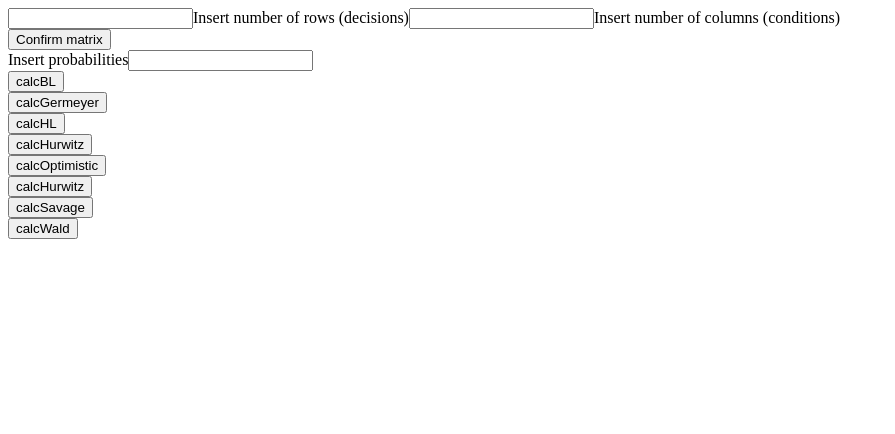
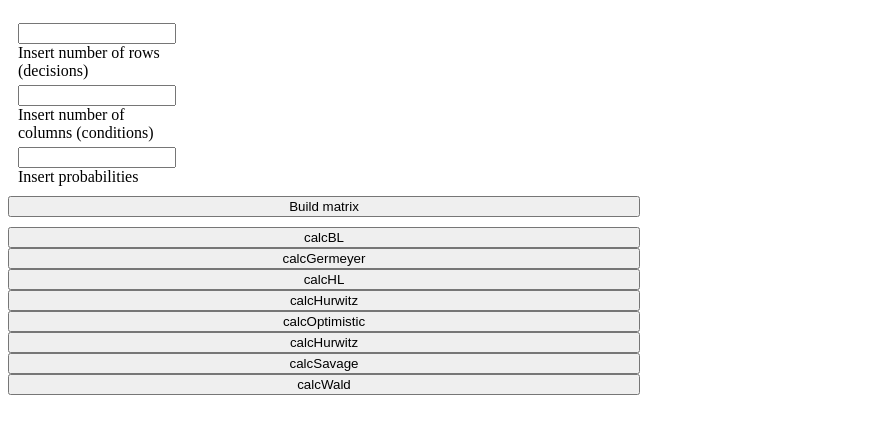
Before and after one commit to ILScc/Decision-Theory, a Vue app: page / in a window 1280 px wide. Shown: the top 434 px of the page, without its empty margins (0-895 px from the left). Built offline with nearby package versions, Linux system fonts and the light colour scheme.

Commit message:
Feat: add basic styles

```diff
--- a/package.json
+++ b/package.json
@@ -10,10 +10,11 @@
     "server": "node server.js"
   },
   "dependencies": {
+    "bootstrap": "^5.1.3",
     "core-js": "^3.6.5",
     "express": "^4.17.2",
     "serve-static": "^1.14.2",
-    "vue": "^3.0.0"
+    "vue": "^3.2.26"
   },
   "devDependencies": {
     "@types/jest": "^27.0.3",
--- a/src/App.vue
+++ b/src/App.vue
@@ -4,9 +4,7 @@
 
 <script lang="ts">
 import { defineComponent } from "vue";
-
 import AppMatrix from "./components/AppMatrix.vue";
-
 
 export default defineComponent({
   name: "App",
--- a/src/components/AppMatrix.vue
+++ b/src/components/AppMatrix.vue
@@ -1,9 +1,12 @@
 <template>
-  <form>
+  <div class="matrix-builder">
+    <form class="cells-builder">
       <input type="number" name="rows" v-model.number="rows" />
       <label for="rows">Insert number of rows (decisions)</label>
       <input type="number" name="columns" v-model.number="cols" />
       <label for="columns">Insert number of columns (conditions)</label>
+      <input type="text" name="probabilities" v-model="probabilities" />
+      <label for="probabilities" class="for">Insert probabilities</label>
     </form>
     <table>
       <tbody v-if="rows">
@@ -18,12 +21,12 @@
         </tr>
       </tbody>
     </table>
-  <button type="button" @click="buildMatrix">Confirm matrix</button>
-  <form action="">
-    <label for="probabilities" class="for">Insert probabilities</label>
-    <input type="text" name="probabilities" v-model="probabilities" />
-  </form>
+    <button class="build-btn" type="button" @click="buildMatrix">
+      Build matrix
+    </button>
+  </div>
 
+  <div class="crit-wrapper">
     <app-BL :matrix="matrix" :probabilities="probabilities" />
     <app-germeyer :matrix="matrix" :probabilities="probabilities" />
     <app-HL :matrix="matrix" :probabilities="probabilities" />
@@ -32,6 +35,7 @@
     <app-p-critreria :matrix="matrix" />
     <app-savage :matrix="matrix" />
     <app-wald :matrix="matrix" />
+  </div>
 </template>
 <script lang="ts">
 import { BuilderData } from "@/types";
@@ -100,3 +104,25 @@ export default defineComponent({
   },
 });
 </script>
+<style scoped>
+.crit-wrapper {
+  display: flex;
+  flex-direction: column;
+  max-width: 50%;
+  margin-top: 10px;
+}
+.cells-builder {
+  display: flex;
+  flex-direction: column;
+  max-width: 25%;
+  margin: 10px;
+}
+.cells-builder input {
+  margin-top: 5px;
+}
+.matrix-builder {
+  display: flex;
+  flex-direction: column;
+  max-width: 50%;
+}
+</style>
--- a/src/main.ts
+++ b/src/main.ts
@@ -1,4 +1,3 @@
 import { createApp } from "vue";
 import App from "./App.vue";
-
 createApp(App).mount("#app");
```
Also changed, not shown: 1 other file (tests, documents, lock files or other folders). Lines whose indentation alone changed are shown as unchanged.
